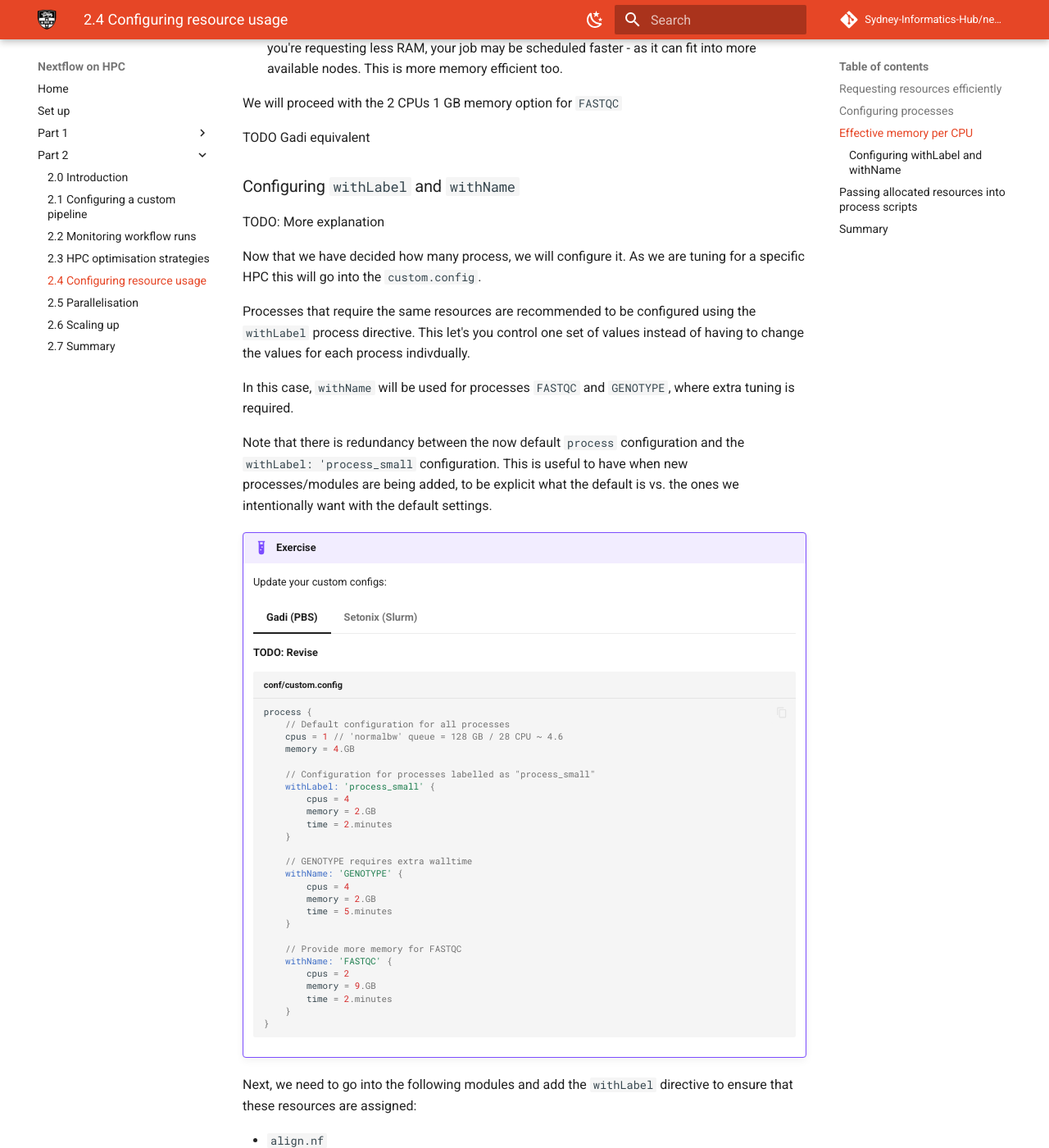
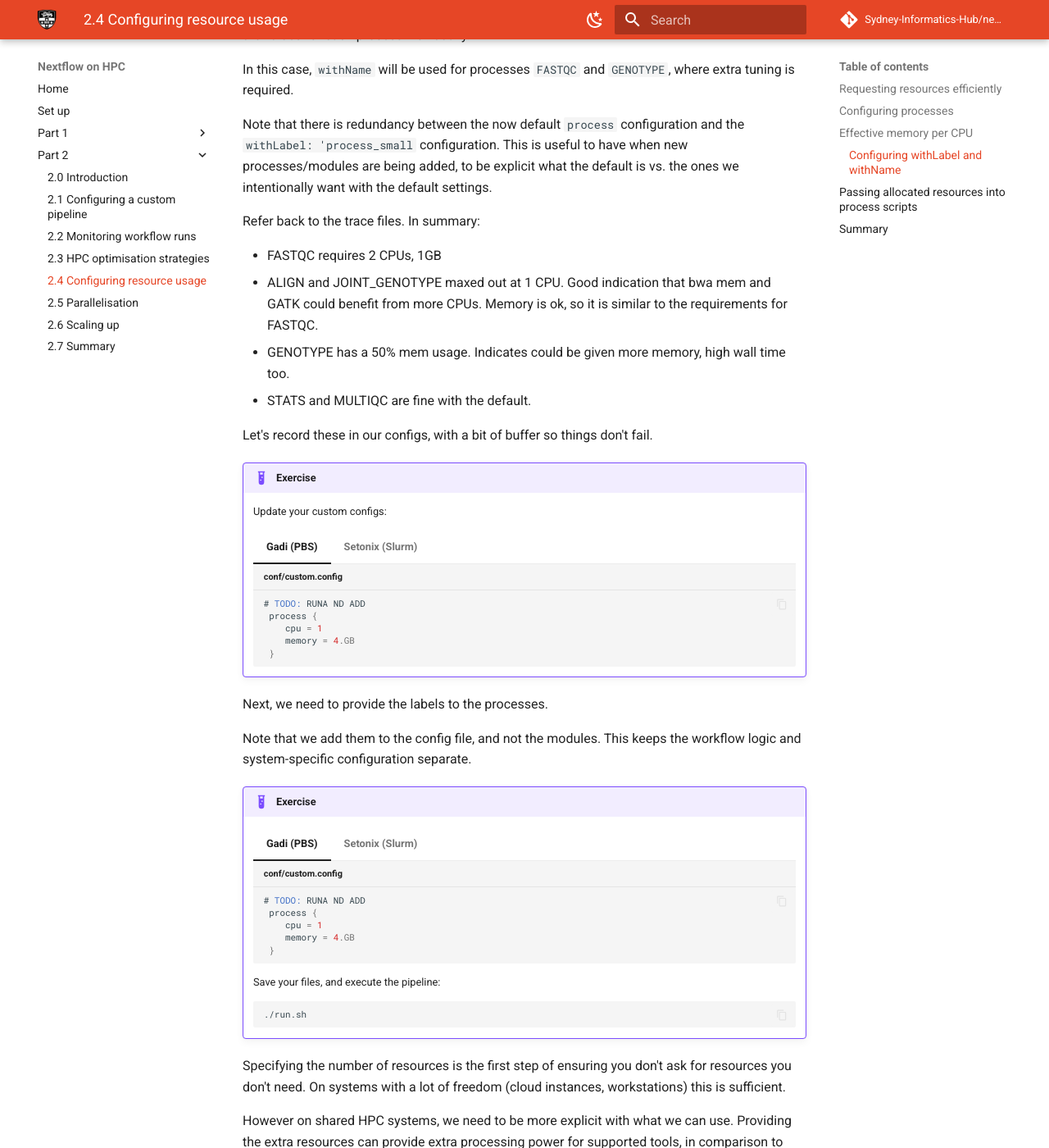
Before and after one commit to Sydney-Informatics-Hub/nextflow-hpc-workshop, an MkDocs documentation site: the page built from docs/part2/24_resourcing.md, in a window 1280 px wide and 1400 px high, scrolled down 4098 px. Shown: the whole window at 82% size. Built offline with MkDocs 1.6.1 and Material for MkDocs 9.7.7, drawn with Linux system fonts in a browser that asks for light colours; comment, search, counter and statistics services are not loaded; some of the changed text lies outside the part shown.

````diff
--- a/docs/part2/24_resourcing.md
+++ b/docs/part2/24_resourcing.md
@@ -2,9 +2,8 @@
 
 !!! info "Learning objectives"
 
-    - Identify how to size resource requests appropriately for each process
+    - Recall how to size resource requests appropriately for each process
     - Apply resource-aware design principles to improve job efficiency
-    - Optimise processes for time, noting the trade-offs with cost (SU usage)
     - Understand how to efficiently configure jobs to fit system queues
     - Apply infrastructure requirements of memory/CPU proportions to match the node
     architecture of the target HPC queue/partition
@@ -35,25 +34,19 @@ To begin tuning our workflow, we first need to understand how many resources eac
 
 === "Gadi (PBS)"
 
-    | name                       | status    | exit | duration | realtime | cpus | %cpu   | memory | %mem | rss      |
-    | -------------------------- | --------- | ---- | -------- | -------- | ---- | ------ | ------ | ---- | -------- |
-    | ALIGN (1)                  | COMPLETED | 0    | 24.4s    | 0ms      | 4    | 262.6% | 2 GB   | 0.0% | 26.6 MB  |
-    | FASTQC (fastqc on NA12877) | COMPLETED | 0    | 29.4s    | 3s       | 4    | 226.3% | 2 GB   | 0.2% | 322.6 MB |
-    | GENOTYPE (1)               | COMPLETED | 0    | 1m 20s   | 50s      | 4    | 145.6% | 2 GB   | 1.0% | 1.2 GB   |
-    | JOINT_GENOTYPE (1)         | COMPLETED | 0    | 39.9s    | 9s       | 4    | 225.6% | 2 GB   | 0.4% | 511.3 MB |
-    | STATS (1)                  | COMPLETED | 0    | 29.9s    | 0ms      | 4    | 161.3% | 2 GB   | 0.0% | 4 MB     |
-    | MULTIQC                    | COMPLETED | 0    | 34.9s    | 3.9s     | 4    | 100.7% | 2 GB   | 0.1% | 98.6 MB  |
+    TODO: RUN AND ADD
 
 === "Setonix (Slurm)"
 
-    | name                       | status    | exit | duration | realtime | cpus | %cpu   | memory | %mem | rss      |
+    | name                       | status    | exit | duration | realtime | cpus | %cpu   | memory | %mem | peak_rss |
     | -------------------------- | --------- | ---- | -------- | -------- | ---- | ------ | ------ | ---- | -------- |
-    | ALIGN (1)                  | COMPLETED | 0    | 14.6s    | 1s       | 2    | 110.7% | 2 GB   | 0.0% | 96.4 MB  |
-    | FASTQC (fastqc on NA12877) | COMPLETED | 0    | 14.6s    | 3s       | 2    | 142.4% | 2 GB   | 0.1% | 251.2 MB |
-    | GENOTYPE (1)               | COMPLETED | 0    | 44.9s    | 32s      | 2    | 156.7% | 2 GB   | 0.7% | 1.7 GB   |
-    | JOINT_GENOTYPE (1)         | COMPLETED | 0    | 20s      | 8s       | 2    | 227.5% | 2 GB   | 0.2% | 458.8 MB |
-    | STATS (1)                  | COMPLETED | 0    | 10.3s    | 0ms      | 2    | 123.9% | 2 GB   | 0.0% | 2 MB     |
-    | MULTIQC                    | COMPLETED | 0    | 19s      | 5.1s     | 2    | 72.5%  | 2 GB   | 0.0% | 86.7 MB  |
+    | FASTQC (fastqc on NA12877) | COMPLETED | 0    | 13.8s    | 4s       | 1    | 135.0% | 2 GB   | 0.1% | 240.6 MB |
+    | ALIGN (1)                  | COMPLETED | 0    | 13.8s    | 2s       | 1    | 100.1% | 2 GB   | 0.0% | 98.2 MB  |
+    | GENOTYPE (1)               | COMPLETED | 0    | 39.9s    | 28s      | 1    | 164.8% | 2 GB   | 0.5% | 1.4 GB   |
+    | JOINT_GENOTYPE (1)         | COMPLETED | 0    | 19.2s    | 8s       | 1    | 204.2% | 2 GB   | 0.2% | 466 MB   |
+    | STATS (1)                  | COMPLETED | 0    | 14.9s    | 1s       | 1    | 45.2%  | 2 GB   | 0.0% | 2 MB     |
+    | MULTIQC                    | COMPLETED | 0    | 19.9s    | 5.3s     | 1    | 62.4%  | 2 GB   | 0.0% | 78.6 MB  |
+
 
 While we could configure each process to match these values, we’re instead going to take a broader view. We'll explore how HPC systems allocate memory per CPU, and how to align our process requests to match this architecture more effectively.
 
@@ -63,14 +56,12 @@ This approach lets us make the most of the available resources - sometimes even
 
 Recall that this is the configuration we used in Part 2.1 to get the pipeline running on the respective HPC systems:
 
-TODO: check these values are correct i.e. 230GB/256, not 230GB/128 normalbw
-
 === "Gadi (PBS)"
 
     ```groovy title='custom.config'
     process {
-        cpu = 4 // 'queue' normalbw = 128 GB / 28 CPU ~ 4.6
-        memory = 2.GB
+        cpu = 1 // 'normalbw' queue = 128 GB / 28 CPU ~ 4.6
+        memory = 4.GB
     }
     ```
 
@@ -78,14 +69,14 @@ TODO: check these values are correct i.e. 230GB/256, not 230GB/128 normalbw
 
     ```groovy title='custom.config'
     process {
-        cpu = 2 // 'work' partition = 230 GB / 128 CPU ~ 1.8
+        cpu = 1 // 'work' partition = 230 GB / 128 CPU ~ 1.8
         memory = 2.GB
     }
     ```
 
 The reason for these values come down to requesting a balanced amount of memory, relative to your CPU.
 
-![](../part1/figs/00_smarter_multi_diagram.png)
+![](../part1/figs/00_smarter_proportions.png)
 
 Most HPC systems allocate jobs to nodes based on both CPU and memory requests, where each queue or partition is associated with a specific type of node with:
 
@@ -97,7 +88,11 @@ This means there is an **average amount of memory per CPU** - this becomes an im
 Based on the discussion of the optimal `FASTQC` threads in Part 1, we will give `FASTQC` two CPUs to process each of the paired-end reads. According to the trace file, it does not require much memory, so the limiting
 resource here is CPU.
 
+The trace file also nicely shows that the CPU efficiency is
+
 Let's find the effective usable memory per CPU for the `normalbw` queue on Gadi, and the `work` partition on Setonix.
+
+Note: Some queues and partitions may have different nodes with different hardware specifications, such as nodes with more or less memory. Using the effective memory per cpu to fit the smaller node has the benefit of running on both, whereas the larger node may take longer, but provides extra resources.
 
 !!! example "Exercise"
 
@@ -152,9 +147,7 @@ TODO Gadi equivalent
 
 ### Configuring `withLabel` and `withName`
 
-TODO: More explanation
-
-Now that we have decided how many process, we will configure it. As we are tuning for a specific HPC this will go into the `custom.config`.
+tl;dr recall that configuration can be workflow-specific to run across different systems, but needs to be system-specific to use the infrastructure effectively. Here, we will apply resource configuration settings in the `config/custom.config` as we are tuning according to the HPC we are running it on.
 
 Processes that require the same resources are recommended to be
 configured using the `withLabel` process directive. This let's you
@@ -169,120 +162,127 @@ and the `withLabel: 'process_small` configuration. This is useful to have when
 new processes/modules are being added, to be explicit what the default is vs.
 the ones we intentionally want with the default settings.
 
+Refer back to the trace files. In summary:
+
+- FASTQC requires 2 CPUs, 1GB
+- ALIGN and JOINT_GENOTYPE maxed out at 1 CPU. Good indication that bwa mem and GATK could benefit from more CPUs. Memory is ok, so it is similar to the requirements for FASTQC.
+- GENOTYPE has a 50% mem usage. Indicates could be given more memory, high wall time too.
+- STATS and MULTIQC are fine with the default.
+
+Let's record these in our configs, with a bit of buffer so things don't fail.
+
 !!! example "Exercise"
 
     Update your custom configs:
 
     === "Gadi (PBS)"
 
-        **TODO: Revise**
-
         ```groovy title="conf/custom.config"
-        process {
-            // Default configuration for all processes
-            cpus = 1 // 'normalbw' queue = 128 GB / 28 CPU ~ 4.6
+        # TODO: RUNA ND ADD
+         process {
+            cpu = 1
             memory = 4.GB
-
-            // Configuration for processes labelled as "process_small"
-            withLabel: 'process_small' {
-                cpus = 4
-                memory = 2.GB
-                time = 2.minutes
-            }
-
-            // GENOTYPE requires extra walltime
-            withName: 'GENOTYPE' {
-                cpus = 4
-                memory = 2.GB
-                time = 5.minutes
-            }
-
-            // Provide more memory for FASTQC
-            withName: 'FASTQC' {
-                cpus = 2
-                memory = 9.GB
-                time = 2.minutes
-            }
-        }
+         }
         ```
 
     === "Setonix (Slurm)"
 
         ```groovy title="conf/custom.config"
         process {
-            cpu = 2 // 'work' partition = 230 GB / 128 CPU ~ 1.8
+            cpu = 1 // 'work' partition = 230 GB / 128 CPU ~ 1.8
             memory = 2.GB
 
             // Configuration for processes labelled as "process_small"
+            // STATS and multiqc
             withLabel: 'process_small' {
-                cpus = 2
+                cpus = 1
                 memory = 2.GB
                 time = 2.minutes
             }
 
-            // GENOTYPE requires extra walltime
+            // ALIGN AND JOINT GENOTYPE AND FASTQC
+            withLabel: 'process_2cpus' {
+                cpus = 2
+                memory = 1.GB
+                time = 2.minutes
+            }
+
+            // GENOTYPE requires extra walltime and mem
+            withName: 'GENOTYPE' {
+                cpus = 2
+                memory = 2.GB
+                time = 5.minutes
+            }
+        ```
+
+Next, we need to provide the labels to the processes.
+
+Note that we add them to the config file, and not the modules. This keeps the workflow logic and system-specific configuration separate.
+
+!!! example "Exercise"
+
+    === "Gadi (PBS)"
+
+        ```groovy title="conf/custom.config"
+        # TODO: RUNA ND ADD
+         process {
+            cpu = 1
+            memory = 4.GB
+         }
+        ```
+
+    === "Setonix (Slurm)"
+
+        ```groovy title="conf/custom.config"
+        process {
+            cpu = 1 // 'work' partition = 230 GB / 128 CPU ~ 1.8
+            memory = 2.GB
+
+            // Configuration for processes labelled as "process_small"
+            // STATS and multiqc
+            withLabel: 'process_small' {
+                cpus = 1
+                memory = 2.GB
+                time = 2.minutes
+            }
+
+            // ALIGN AND JOINT GENOTYPE AND FASTQC
+            withLabel: 'process_2cpus' {
+                cpus = 2
+                memory = 1.GB
+                time = 2.minutes
+            }
+
+            // GENOTYPE requires extra walltime and mem
             withName: 'GENOTYPE' {
                 cpus = 2
                 memory = 2.GB
                 time = 5.minutes
             }
 
-            // Provide more memory for FASTQC
-            withName: 'FASTQC' {
-                cpus = 2
-                memory = 4.GB
-                time = 2.minutes
+            withName: 'STATS' {
+                label = "process_small"
+            }
+
+            withName: 'MULTIQC' {
+                label = "process_small"
+            }
+
+            withName: 'ALIGN' {
+                label = "process_2cpus"
+            }
+
+            withName: 'JOINT_GENOTYPE' {
+                label = "process_2cpus"
             }
         }
         ```
 
-Next, we need to go into the following modules and add the `withLabel` directive
-to ensure that these resources are assigned:
+    Save your files, and execute the pipeline:
 
-- `align.nf`
-- `fastqc.nf`
-- `joint_genotype.nf`
-- `multiqc.nf`
-- `stats.nf`
-
-!!! example "Exercises"
-
-    **TODO: REPLACE THIS SO LABELS ARE ADDED IN THE CUSTOM.CONFIG**
-
-    On both Gadi and Setonix, add the following line at the end of the
-    process directives. An example is provided for `modules/align.nf`
-    and `modules/stats.nf`:
-
-    ```groovy title='modules/align.nf' hl_lines='5'
-    process ALIGN {
-
-        container "quay.io/biocontainers/mulled-v2-fe8faa35dbf6dc65a0f7f5d4ea12e31a79f73e40:1bd8542a8a0b42e0981337910954371d0230828e-0"
-        publishDir "${params.outdir}/alignment"
-        label "process_small"
-
-        input:
-        tuple val(sample_id), path(reads_1), path(reads_2)
-        tuple val(ref_name), path(bwa_index)
-
-    // truncated
-    }
+    ```bash
+    ./run.sh
     ```
-
-    ```groovy title='modules/stats.nf' hl_lines='5'
-    process STATS {
-
-        container "quay.io/biocontainers/bcftools:1.22--h3a4d415_1"
-        publishDir "${params.outdir}/genotyping"
-        label "process_small"
-
-        input:
-        tuple val(cohort_id), path(cohort_vcf), path(cohort_vcf_idx)
-
-    // truncated
-    }
-    ```
-
-    Ensure this is added to the remaining modules listed above.
 
 Specifying the number of resources is the first step of
 ensuring you don't ask for resources you don't need. On systems with
````
